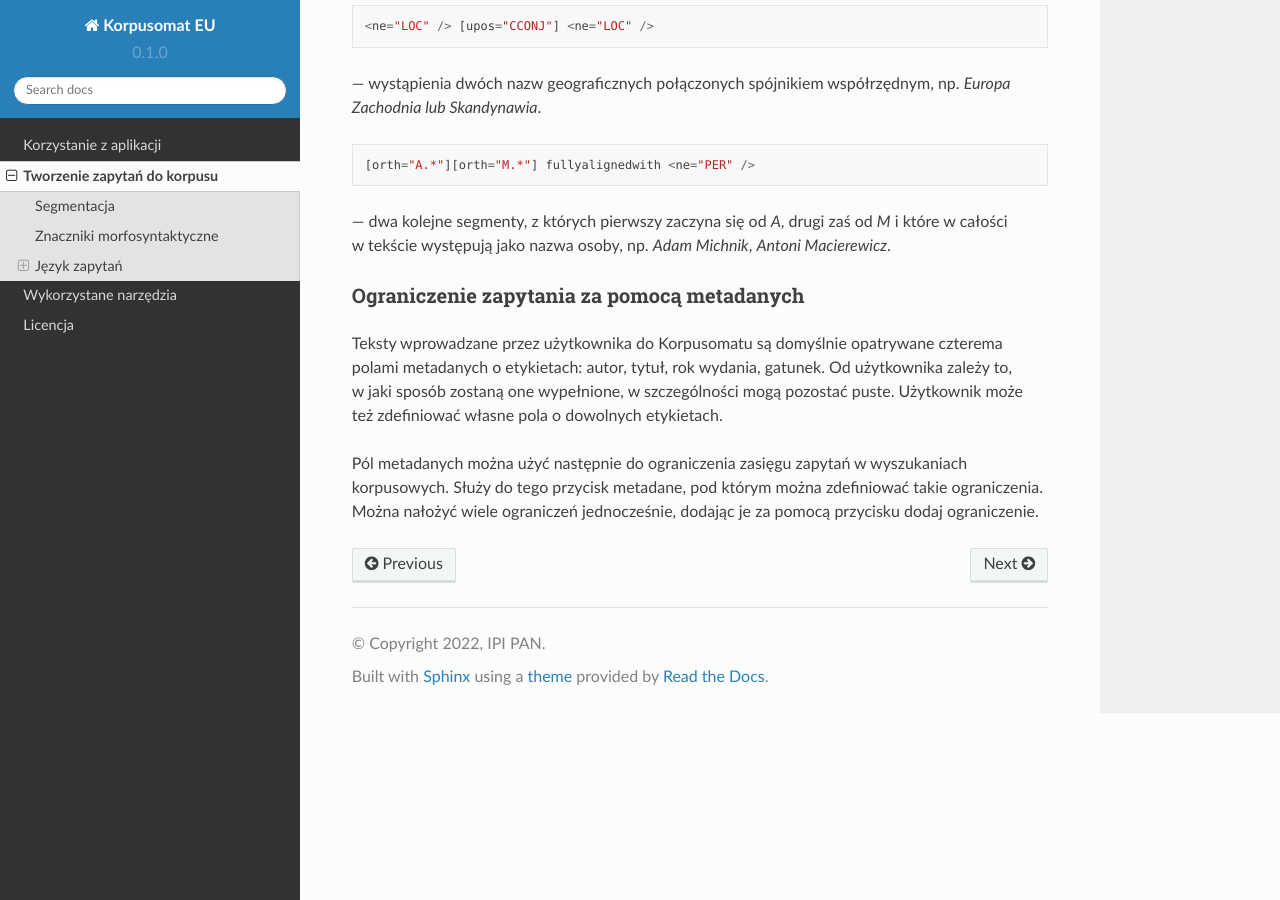
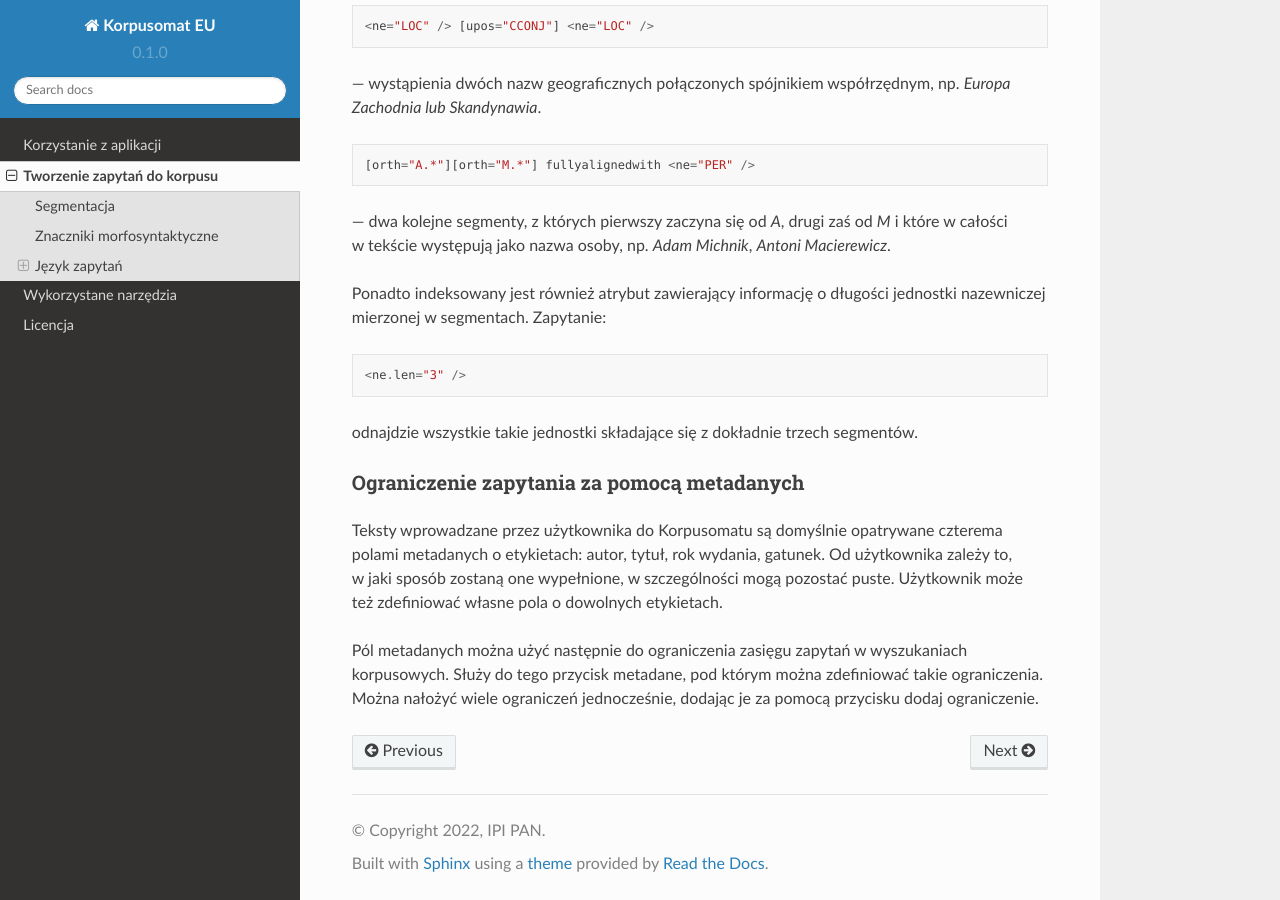
Before and after one commit to ipipan/korpusomat-eu-docs, a Sphinx documentation site: the page built from docs/source/mtas.rst, in a window 1280 px wide and 900 px high, scrolled down 13271 px. Built offline with Sphinx 7.4.7 and the Read the Docs theme 2.0.0, drawn with Linux system fonts in a browser that asks for light colours.

Commit message:
Update mtas.rst

```diff
--- a/docs/source/mtas.rst
+++ b/docs/source/mtas.rst
@@ -664,6 +664,13 @@ składowych. Oto kilka przykładów takich zapytań:
 
 — dwa kolejne segmenty, z których pierwszy zaczyna się od *A*, drugi zaś od *M* i które w całości w tekście występują jako nazwa osoby, np. *Adam Michnik*, *Antoni Macierewicz*.
 
+Ponadto indeksowany jest również atrybut zawierający informację o długości jednostki nazewniczej mierzonej w segmentach. Zapytanie:
+
+::
+
+   <ne.len="3" />
+
+odnajdzie wszystkie takie jednostki składające się z dokładnie trzech segmentów.
 
 
 Ograniczenie zapytania za pomocą metadanych
```
